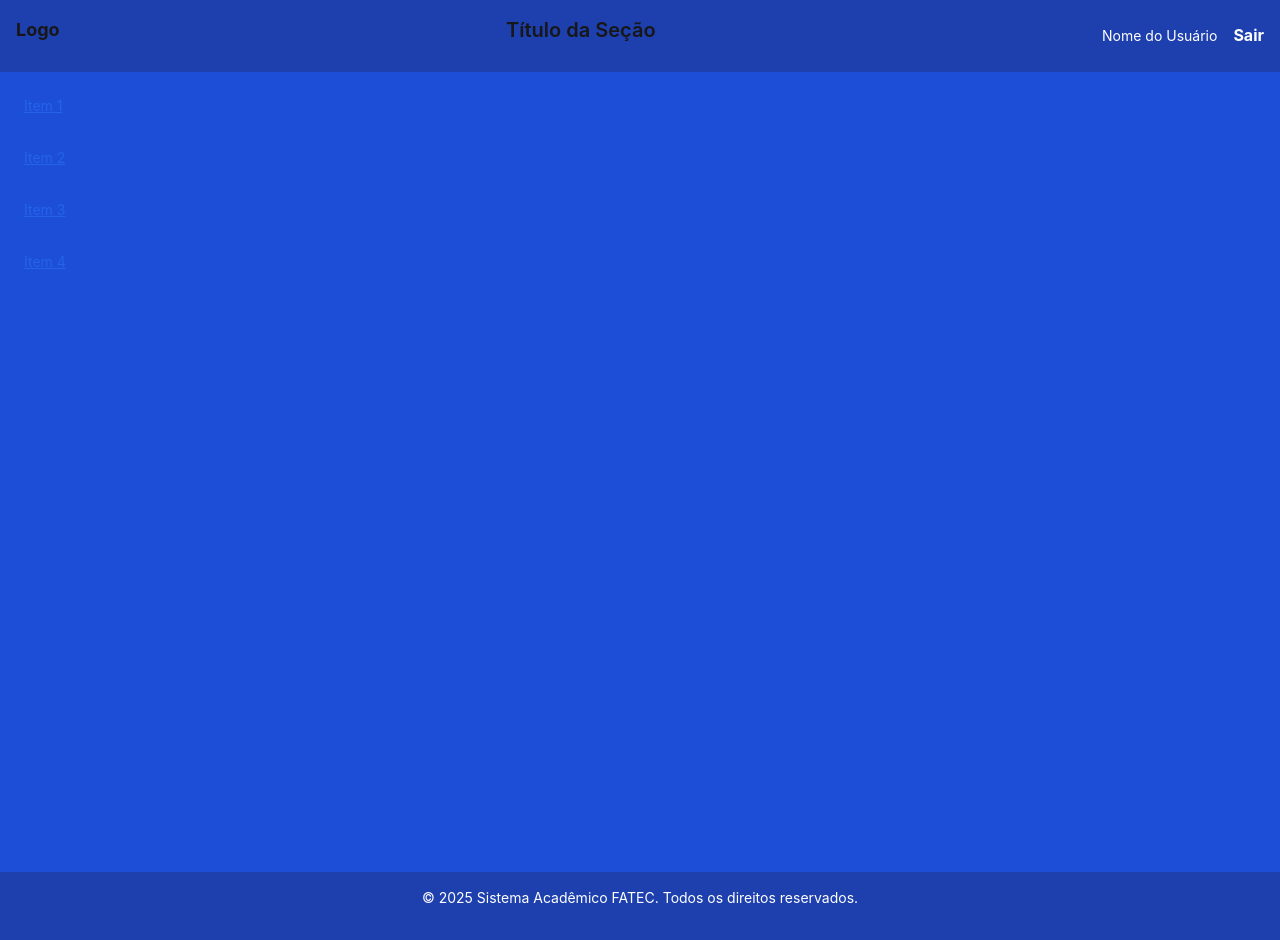
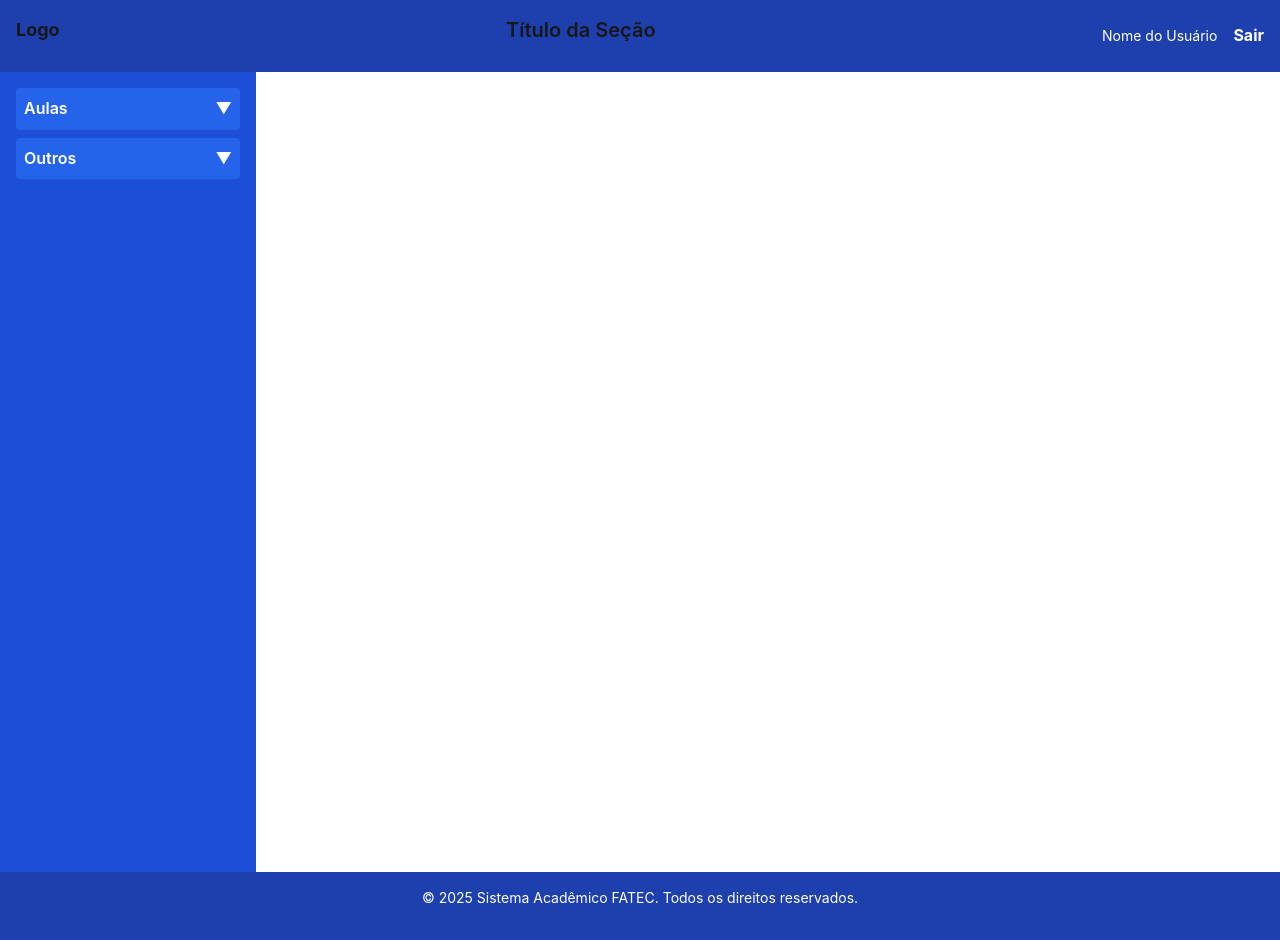
Before and after one commit to iKosMooh/Sistema-Academico-FATEC, a Next.js app: page / in a window 1280 px wide. Built offline with nearby package versions, Linux system fonts and the light colour scheme.

Commit message:
WIP: alterações locais no painel de aulas

```diff
--- a/package.json
+++ b/package.json
@@ -16,6 +16,7 @@
     "bcryptjs": "^3.0.2",
     "date-fns": "^4.1.0",
     "formidable": "^3.5.4",
+    "motion": "^12.16.0",
     "multiparty": "^4.2.3",
     "next": "15.1.8",
     "next-auth": "^4.24.11",
--- a/src/app/components/SubMenu/SubMenu.tsx
+++ b/src/app/components/SubMenu/SubMenu.tsx
@@ -1,28 +1,69 @@
+'use client';
+import { useState } from 'react';
+import { useRouter } from 'next/navigation';
+
+const menuGroups = [
+	{
+		label: 'Aulas',
+		items: [
+			{ label: 'Planejamento de Aulas', path: '/aulas/planejamento' },
+			{ label: 'Registro de Aulas / Frequência', path: '/aulas/registro' },
+			{ label: 'Gerenciar Aulas Recorrentes', path: '/aulas/recorrentes' },
+		],
+	},
+
+	{
+		label: 'Outros',
+		items: [
+			{ label: 'Alunos', path: '/alunos' },
+			{ label: 'Professores', path: '/professores' },
+			{ label: 'Turmas', path: '/turmas' },
+			{ label: 'Disciplinas', path: '/disciplinas' },
+			{ label: 'Presenças', path: '/presencas' },
+		],
+	},
+];
+
 export default function SubMenu() {
+	const router = useRouter();
+	const [openGroup, setOpenGroup] = useState<string | null>(null);
+
+	const handleGroupClick = (label: string) => {
+		setOpenGroup(openGroup === label ? null : label);
+	};
+
 	return (
-        <aside className="bg-blue-700 text-white w-1/10 h-screen p-4">
+		<aside className="bg-blue-700 text-white w-64 min-h-screen p-4">
 			<nav>
-                <ul className="space-y-4">
-                    <li>
-                        <a href="#" className="block text-sm hover:bg-gray-600 p-2 rounded">
-                            Item 1
-                        </a>
+				<ul className="space-y-2">
+					{menuGroups.map((group) => (
+						<li key={group.label}>
+							<button
+								className="w-full flex justify-between items-center text-left font-semibold px-2 py-2 rounded hover:bg-blue-800 transition"
+								onClick={() => handleGroupClick(group.label)}
+								aria-expanded={openGroup === group.label}
+							>
+								{group.label}
+								<span className="ml-2">
+									{openGroup === group.label ? '▲' : '▼'}
+								</span>
+							</button>
+							{openGroup === group.label && (
+								<ul className="ml-4 mt-1 space-y-1">
+									{group.items.map((item) => (
+										<li key={item.path}>
+											<button
+												onClick={() => router.push(item.path)}
+												className="block w-full text-left text-sm hover:bg-blue-900 px-2 py-1 rounded"
+											>
+												{item.label}
+											</button>
 										</li>
-                    <li>
-                        <a href="#" className="block text-sm hover:bg-gray-600 p-2 rounded">
-                            Item 2
-                        </a>
+									))}
+								</ul>
+							)}
 						</li>
-                    <li>
-                        <a href="#" className="block text-sm hover:bg-gray-600 p-2 rounded">
-                            Item 3
-                        </a>
-                    </li>
-                    <li>
-                        <a href="#" className="block text-sm hover:bg-gray-600 p-2 rounded">
-                            Item 4
-                        </a>
-                    </li>
+					))}
 				</ul>
 			</nav>
 		</aside>
--- a/src/app/components/painel-aulas/HeaderAdmin.tsx
+++ /dev/null
@@ -1,17 +0,0 @@
-import { useAppContext } from "./AppContext";
-
-export function HeaderAdmin() {
-  const { usuario } = useAppContext();
-  return (
-    <header className="bg-blue-900 text-white flex items-center justify-between px-6 py-3 shadow">
-      <div className="flex items-center gap-3">
-        <span className="font-bold text-lg">FATEC – Sistema Acadêmico</span>
-      </div>
-      <div className="flex items-center gap-2">
-        <span className="font-medium">{usuario.nome}</span>
-        <span className="rounded-full bg-blue-700 px-3 py-1 text-xs">{usuario.tipo}</span>
-        {/* Dropdown de perfil/ajustes pode ser adicionado aqui */}
-      </div>
-    </header>
-  );
-}
--- a/src/app/pages/admin/painel-aulas/page.tsx
+++ b/src/app/pages/admin/painel-aulas/page.tsx
@@ -1,7 +1,6 @@
 "use client";
 import { HeaderAdmin } from "@/app/components/painel-aulas/HeaderAdmin";
 import { SidebarTurmas } from "@/app/components/painel-aulas/SidebarTurmas";
-import { TabsContainer } from "@/app/components/painel-aulas/TabsContainer";
 import { AppProvider } from "@/app/components/painel-aulas/AppContext";
 import { GerenciarAulasRecorrentes } from "@/app/components/painel-aulas/GerenciarAulasRecorrentes";
 
@@ -9,12 +8,11 @@ export default function PainelAulasPage() {
   return (
     <AppProvider>
       <div className="min-h-screen flex flex-col bg-gray-50">
-        <HeaderAdmin />
+        <Header />
         <div className="flex flex-1">
           <SidebarTurmas />
           <main className="flex-1 p-4 overflow-x-auto">
             <GerenciarAulasRecorrentes isOpen={false} onClose={() => {}} />
-            <TabsContainer />
           </main>
         </div>
       </div>
```
Also changed, not shown: 1 other file (tests, documents, lock files or other folders). Lines whose indentation alone changed are shown as unchanged.
